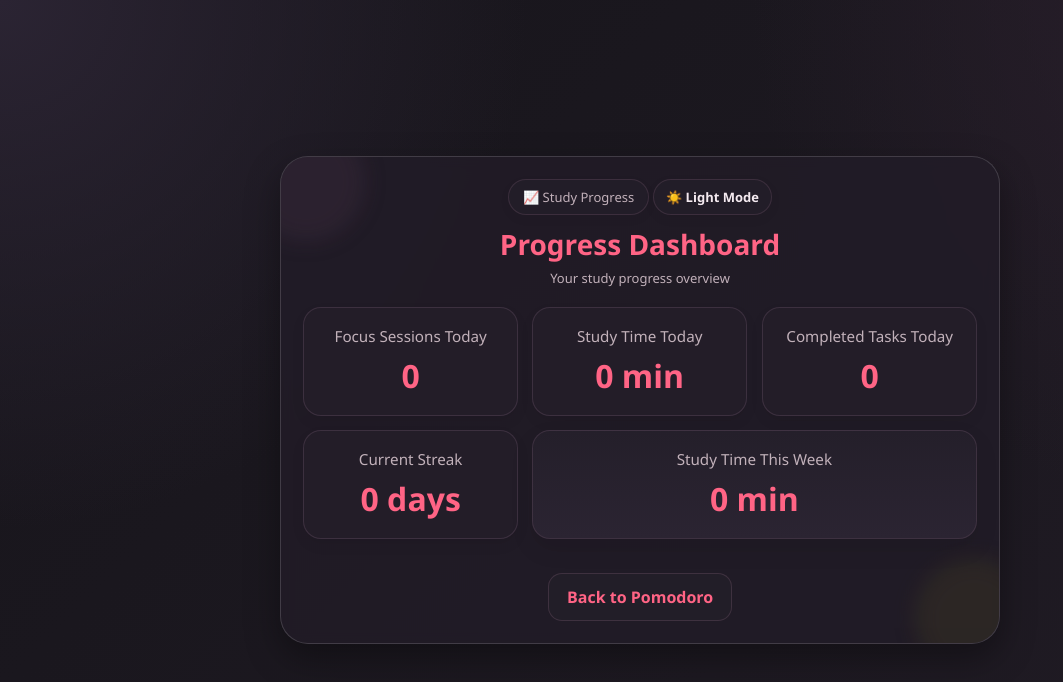
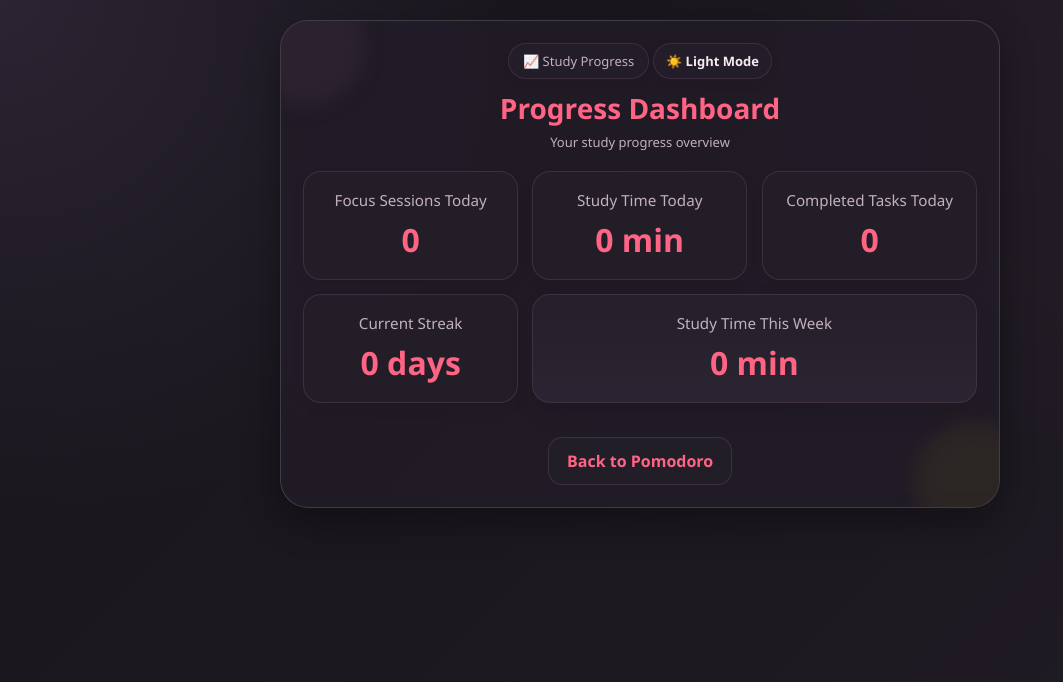
Before and after one commit to kreuz1025/Pomodoro-App, a plain HTML site: page dashboard.html in a window 1280 px wide. Shown: the whole page, without its empty margins (0-1063 px from the left). Drawn offline with Linux system fonts and the light colour scheme.

Commit message:
Add files via upload

```diff
--- a/style.css
+++ b/style.css
@@ -96,22 +96,33 @@ body.dark {
     font-family: "Segoe UI", "Poppins", Arial, sans-serif;
 }
 
+html,
 body {
     margin: 0;
+    padding: 0;
+    width: 100%;
+    max-width: 100%;
+    overflow-x: hidden;
+}
+
+body {
     min-height: 100vh;
     display: grid;
-    place-items: center;
+    place-items: start center;
     background:
         radial-gradient(circle at top left, var(--bg-accent-1) 0%, transparent 35%),
         radial-gradient(circle at top right, var(--bg-accent-2) 0%, transparent 35%),
         linear-gradient(135deg, var(--bg1), var(--bg2));
     color: var(--text);
-    padding: 20px;
+    padding:
+        max(20px, env(safe-area-inset-top)) 16px max(20px, env(safe-area-inset-bottom)) 16px;
     transition: none;
 }
 
 .app {
-    width: min(520px, 96vw);
+    width: 100%;
+    max-width: 520px;
+    margin: 0 auto;
     background: var(--card);
     backdrop-filter: blur(6px);
     border: 1px solid rgba(255, 255, 255, 0.15);
```
